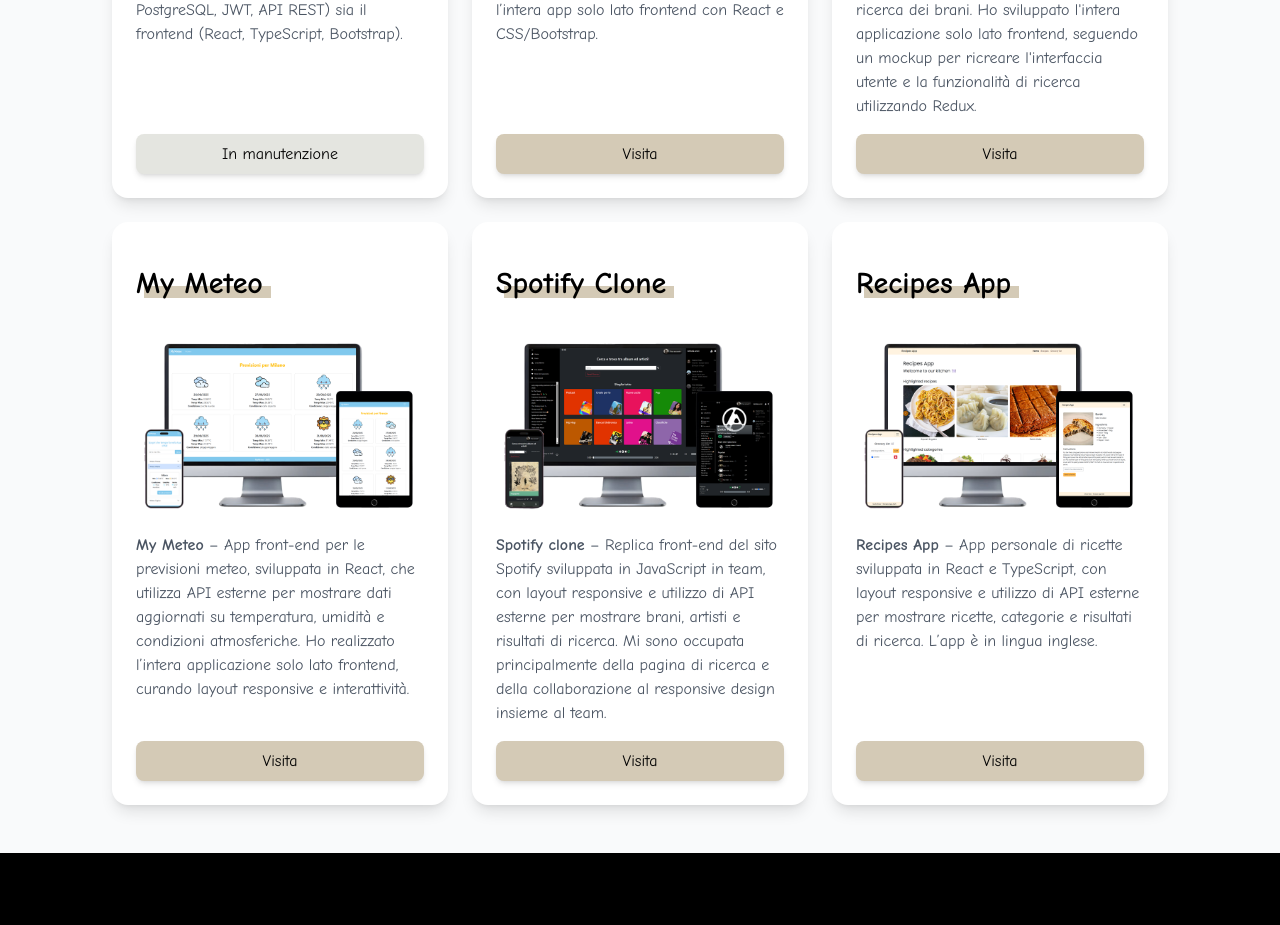
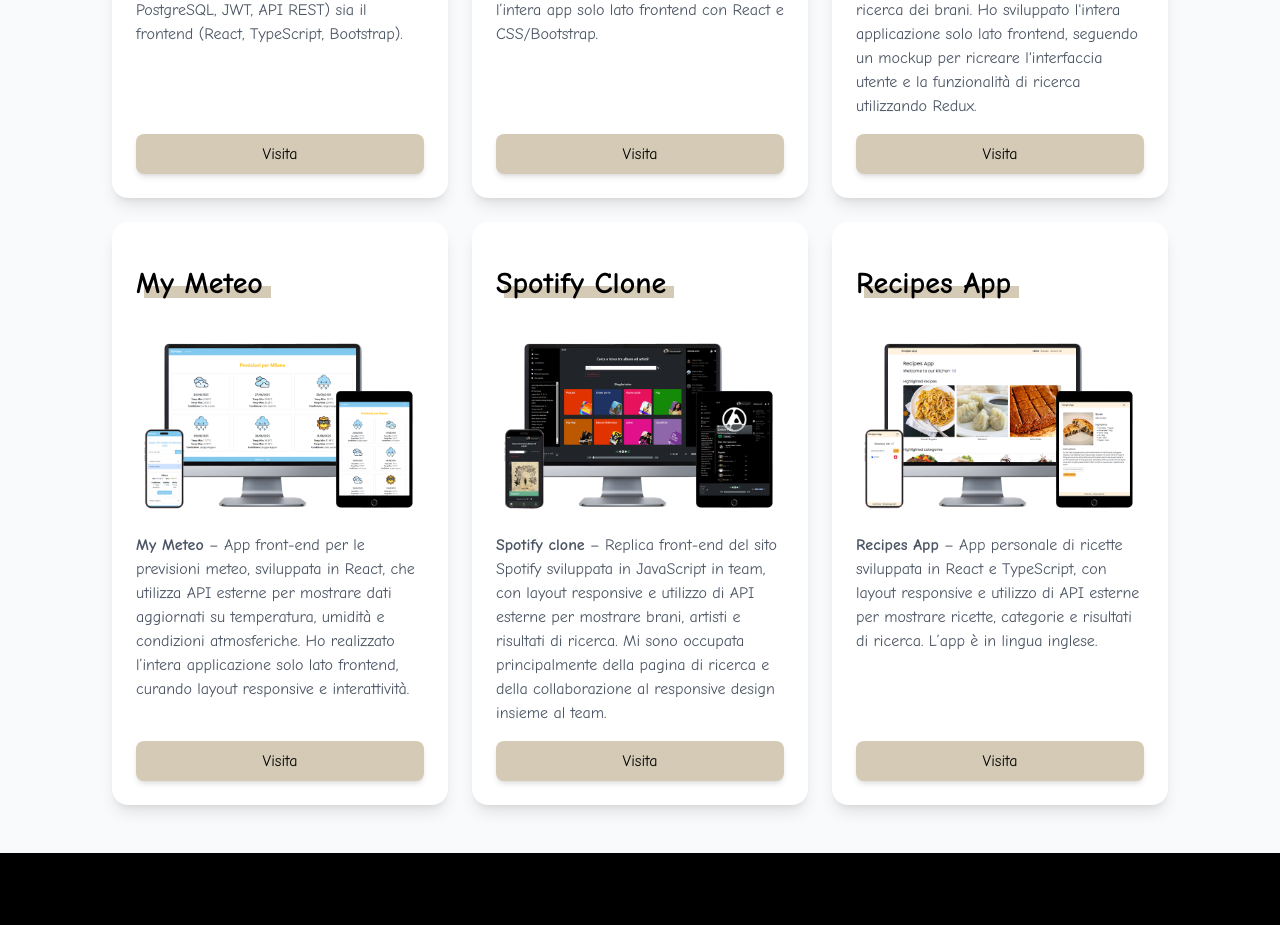
Before and after one commit to giulia-r01/giulia-rizzo_portfolio, a React (Vite) app: page / in a window 1280 px wide. Shown: the part 1152-2077 px from the top of the page. Built offline with nearby package versions, Linux system fonts and the light colour scheme.

Commit message:
Update Projects.jsx

```diff
--- a/src/components/Projects.jsx
+++ b/src/components/Projects.jsx
@@ -26,7 +26,7 @@
               JWT, API REST) sia il frontend (React, TypeScript, Bootstrap).
             </p>
           </div>
-          {/* <a
+          <a
             href="https://just-breathe.vercel.app/"
             target="_blank"
             rel="noopener noreferrer"
@@ -34,8 +34,8 @@
             className="text-center inline-block px-4 py-2 bg-[#D4CAB6] text-black rounded-lg shadow-md hover:bg-[#c2b79d]"
           >
             Visita
-          </a> */}
-          <p className="text-center inline-block px-4 py-2 bg-[#e4e5e0] text-black rounded-lg shadow-md hover:bg-[#d7d7d7]">In manutenzione</p>
+          </a>
+          {/* <p className="text-center inline-block px-4 py-2 bg-[#e4e5e0] text-black rounded-lg shadow-md hover:bg-[#d7d7d7]">In manutenzione</p> */}
         </div>
 
         <div className="bg-white rounded-2xl shadow-lg p-6 flex flex-col justify-between h-full">
```
